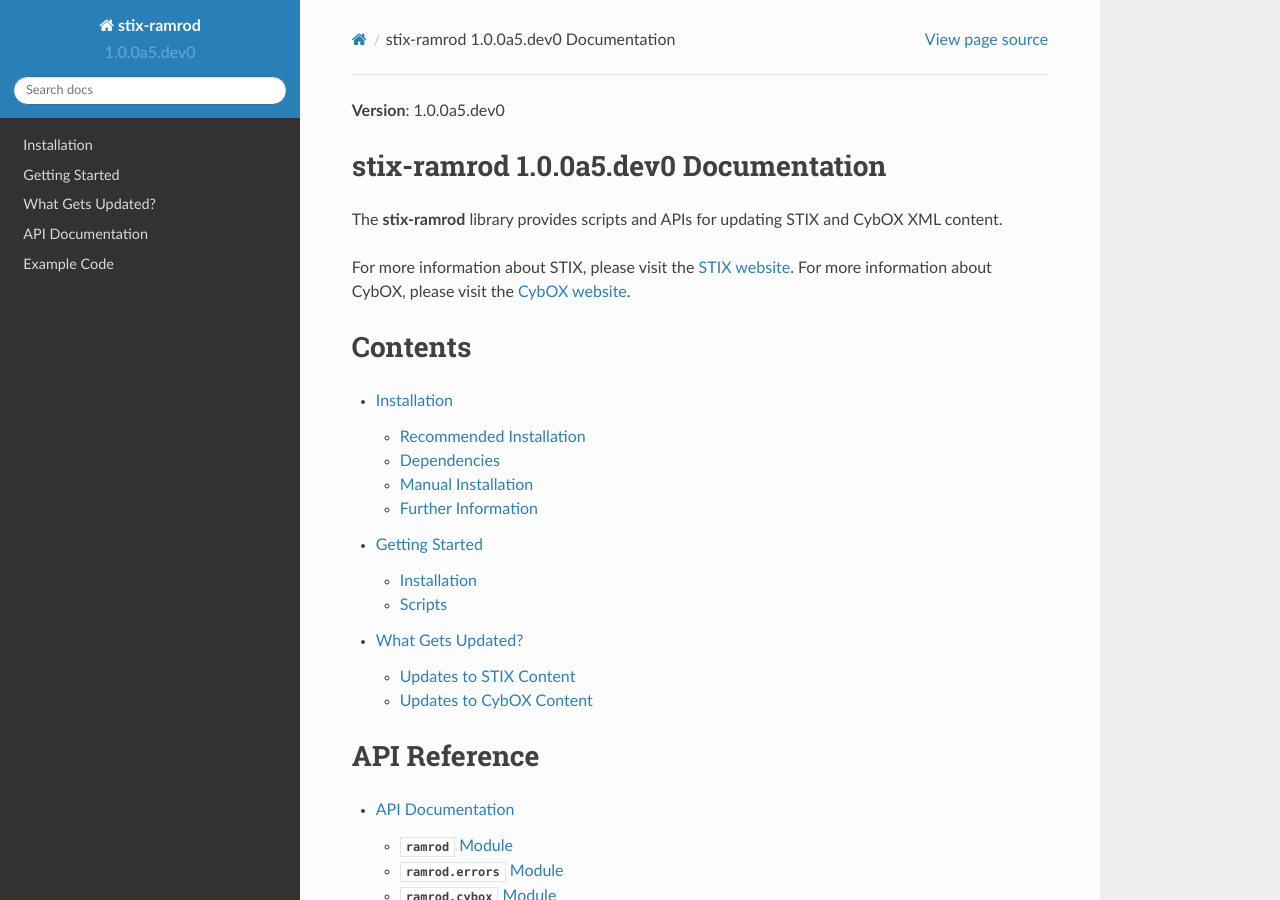
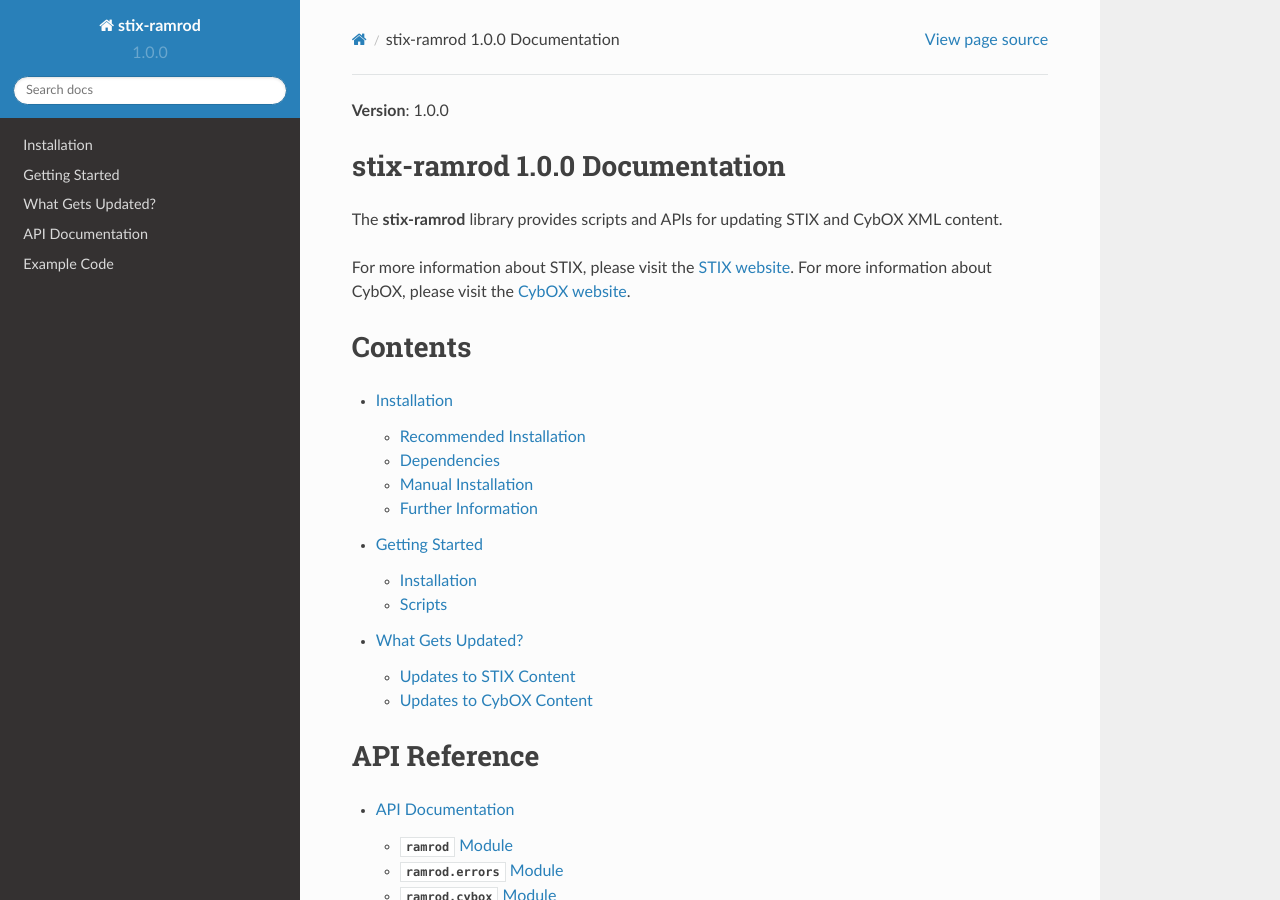
Before and after one commit to STIXProject/stix-ramrod, a Sphinx documentation site: the page built from docs/index.rst, in a window 1280 px wide and 900 px high. Built offline with Sphinx 7.4.7 and the Read the Docs theme 2.0.0, drawn with Linux system fonts in a browser that asks for light colours.

Commit message:
Bump version to 1.0.0 (final).

```diff
--- a/README.rst
+++ b/README.rst
@@ -39,7 +39,7 @@ Use pip to install or upgrade stix-ramrod:
 
 ::
 
-    $ pip install stix-ramrod [--pre] [--upgrade]
+    $ pip install stix-ramrod
 
 For more information, see the `Installation instructions
 <http://stix-ramrod.readthedocs.org/en/latest/installation.html>`_.
--- a/ramrod/version.py
+++ b/ramrod/version.py
@@ -1,4 +1,4 @@
 # Copyright (c) 2015, The MITRE Corporation. All rights reserved.
 # See LICENSE.txt for complete terms.
 
-__version__ = "1.0.0a5.dev0"
+__version__ = "1.0.0"
```
Also changed, not shown: docs/installation.rst (+1 -11 lines).
